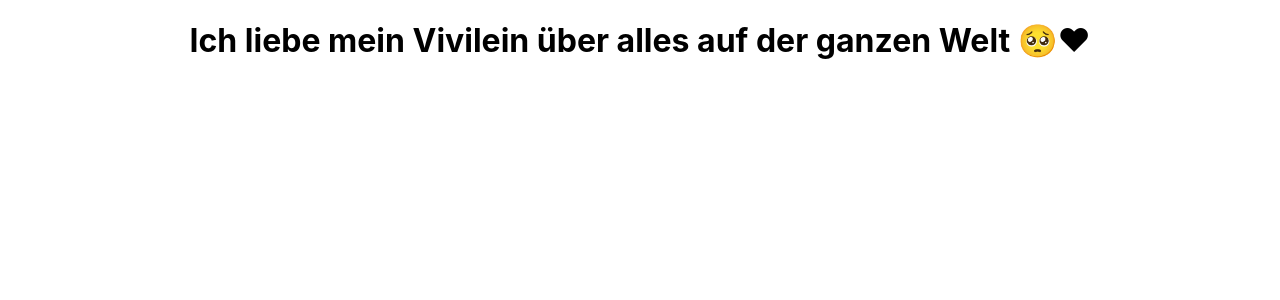
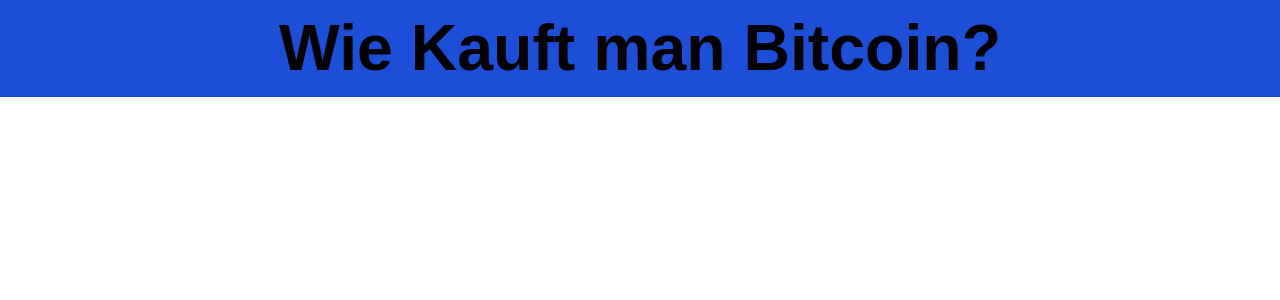
Before and after one commit to JulianGrafen/crypto-referal-website, a React (Create React App) app: page / in a window 1280 px wide. Shown: the top 300 px of the page. Built offline with nearby package versions, Linux system fonts and the light colour scheme.

Commit message:
added basic stuff

```diff
--- a/package.json
+++ b/package.json
@@ -11,6 +11,7 @@
     "react": "^18.2.0",
     "react-dom": "^18.2.0",
     "react-scripts": "5.0.1",
+    "tailwind": "^4.0.0",
     "web-vitals": "^2.1.4"
   },
   "scripts": {
@@ -18,7 +19,7 @@
     "build": "react-scripts build",
     "test": "react-scripts test",
     "eject": "react-scripts eject",
-    "predeploy":"npm run build",
+    "predeploy": "npm run build",
     "deploy": "gh-pages -d build"
   },
   "eslintConfig": {
@@ -38,5 +39,8 @@
       "last 1 firefox version",
       "last 1 safari version"
     ]
+  },
+  "devDependencies": {
+    "tailwindcss": "^3.3.2"
   }
 }
--- a/src/App.js
+++ b/src/App.js
@@ -1,12 +1,9 @@
-import logo from './logo.svg';
 import './App.css';
+import Hero from "./components/hero"
 
 function App() {
   return (
-    <div className="App">
-      <h1>Ich liebe mein Vivilein über alles auf der ganzen Welt 🥺❤
- </h1>
-    </div>
+  <Hero />
   );
 }
 
--- /dev/null
+++ b/src/components/hero.js
@@ -0,0 +1,13 @@
+import React from 'react';
+const MyComponent = () => {
+
+
+return (
+    <div className="bg-blue-700 h-100 text-center">
+    <h1 className='font-poppins font-semibold text-4xl'>Wie Kauft man Bitcoin?
+    </h1>
+    </div>
+  );
+};
+
+export default MyComponent;
--- a/src/index.css
+++ b/src/index.css
@@ -1,3 +1,7 @@
+@tailwind base;
+@tailwind components;
+@tailwind utilities;
+
 body {
   margin: 0;
   font-family: -apple-system, BlinkMacSystemFont, 'Segoe UI', 'Roboto', 'Oxygen',
--- /dev/null
+++ b/tailwind.config.js
@@ -0,0 +1,44 @@
+/** @type {import('tailwindcss').Config} */
+module.exports = {
+  content: [
+    "./index.html",
+    "./src/**/*.{js,ts,jsx,tsx}",
+  ],
+  theme: {
+    extend: {
+      colors: {
+        primary: "#424756",
+        secondary: "#00f6ff",
+        videoBluePrimary: "#022441",
+        videoBlueSecondary: "#061927"
+
+    },
+    fontFamily: {
+     "poppins": ["Poppins", "sans-serif"]
+    },
+    fontSize: {
+      "s" : '1.1rem',
+      "m" : '1.2rem',
+      "sm": '1.3rem',
+      "base": '1.4rem',
+      "mbHeading": "2.75rem",
+      "xl": '1em',
+      "2xl": '1.8em',
+      "3xl": '2.8rem',
+      "4xl": '4.025rem',
+      "5xl": '8.052rem',
+    }
+
+  },
+
+  screens: {
+    mb: "420px",
+    xs: "480px",
+    ss: "620px",
+    sm: "768px",
+    md: "1060px",
+    lg: "1200px",
+    xl: "1700px",
+  },
+  }
+}
```
Also changed, not shown: src/logo.svg (deleted), 1 other file (tests, documents, lock files or other folders).
